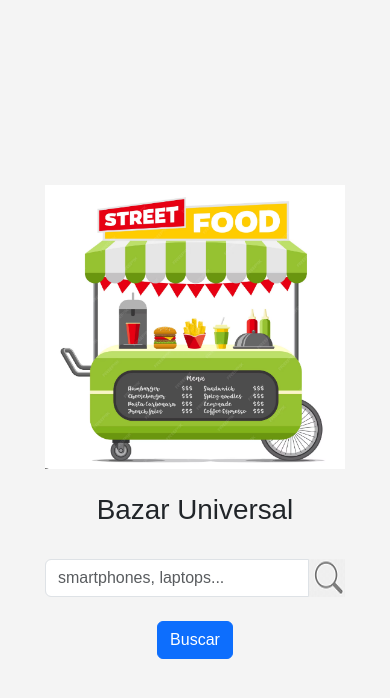
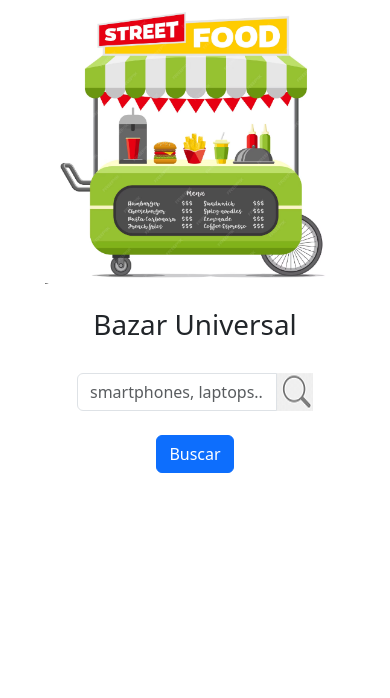
Before and after one commit to rubenevivancos/BazarUniversal2.0, a React (Create React App) app in the folder client/: page / in a window 390 px wide. Shown: the top 698 px of the page. Built offline with nearby package versions, Linux system fonts and the light colour scheme.

Commit message:
Correccion a responsive

```diff
--- a/client/src/Components/HomeWithSearchBox/homeWithSearchBox.js
+++ b/client/src/Components/HomeWithSearchBox/homeWithSearchBox.js
@@ -35,8 +35,8 @@ export default function HomeWithSearchBox() {
         <>
             <Container>
                 <Row className="mb-4">
-                    <Col>
-                        <Image src={imagen} className="img-centered" style={{ width: "300px" }}/>
+                    <Col className="text-center">
+                        <Image src={imagen} style={{ width: "300px" }}/>
                     </Col>
                 </Row>
                 <Row className="mb-4">
@@ -44,9 +44,9 @@ export default function HomeWithSearchBox() {
                         <h1 className="text-center">Bazar Universal</h1>
                     </Col>
                 </Row>
-                <Row style={{ justifyContent: "center" }}>
-                    <Col>
-                        <InputGroup className="mb-4">
+                <Row className="mb-4 justify-content-center">
+                    <Col xs={8} lg={6} className="text-center"> {/* Utilizamos lg=6 para que ocupe la mitad del ancho en pantallas grandes */}
+                        <InputGroup>
                             <FormControl
                                 placeholder="smartphones, laptops..."
                                 aria-label="Búsqueda"
--- a/client/src/Components/Product/product.js
+++ b/client/src/Components/Product/product.js
@@ -1,4 +1,6 @@
-import "./product.css";
+import { Container, Row, Col, Image, InputGroup, FormControl } from 'react-bootstrap';
+
+
 
 export default function Product({product}) {
 
@@ -34,20 +36,22 @@ export default function Product({product}) {
     };
 
     return(
-        <div className="product-container">
-            <div className="product-image">
-                <img src={product.images[0]} alt={product.title} width="150" height="150"/>
-            </div>
-            <div className="product-details">
-                <div className="product-title">{product.title}</div>
-                <div className="product-description">{product.description}</div>
-                <div className="product-price-and-rating">
-                    <div className="product-price">{product.price}</div>
-                    <div className="product-rating">
-                        {renderStars()}
+        <Container>
+            <Row>
+                <Col>
+                    <img src={product.images[0]} alt={product.title} width="150" height="150"/>
+                </Col>
+                <Col>
+                    <h2 className="font-weight-bold">{product.title}</h2>
+                    <span>{product.description}</span>
+                    <div>
+                        <span>{product.price}</span>
+                        <span>
+                            {renderStars()}
+                        </span>
                     </div>
-                </div>
-            </div>
-        </div>
+                </Col>
+            </Row>
+        </Container>
     )
 }
--- a/client/src/Components/SearchResults/searchResults.js
+++ b/client/src/Components/SearchResults/searchResults.js
@@ -1,7 +1,7 @@
 import React, { useState } from "react";
 import { useSelector } from 'react-redux';
 import { Link } from "react-router-dom";
-import { Container, Row, Col, Image, InputGroup, FormControl, Button } from 'react-bootstrap';
+import { Container, Row, Col, Image, InputGroup, FormControl } from 'react-bootstrap';
 import 'bootstrap/dist/css/bootstrap.min.css';
 
 
@@ -84,7 +84,7 @@ export default function SearchResults() {
                         ))}
                     </Row>
                     <Row>
-                        <Col className="text-center" style={{ border: "2px solid black" }}>
+                        <Col className="text-left">
                             <div>
                                 { listProducts.map( product => <Link to={"/items/"+product.id} key={product.id}><Product product={product} /></Link>) }
                             </div>
```
